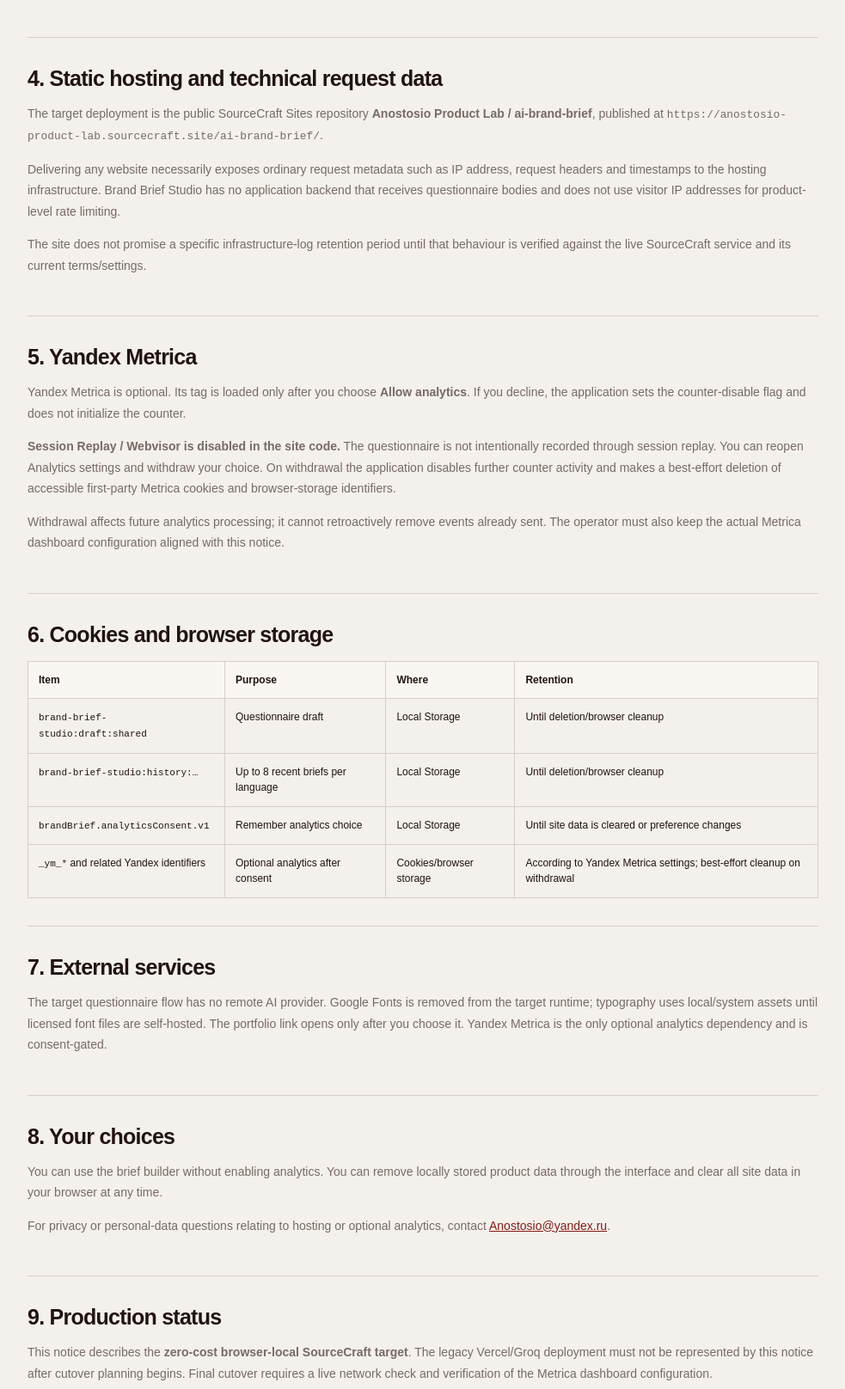
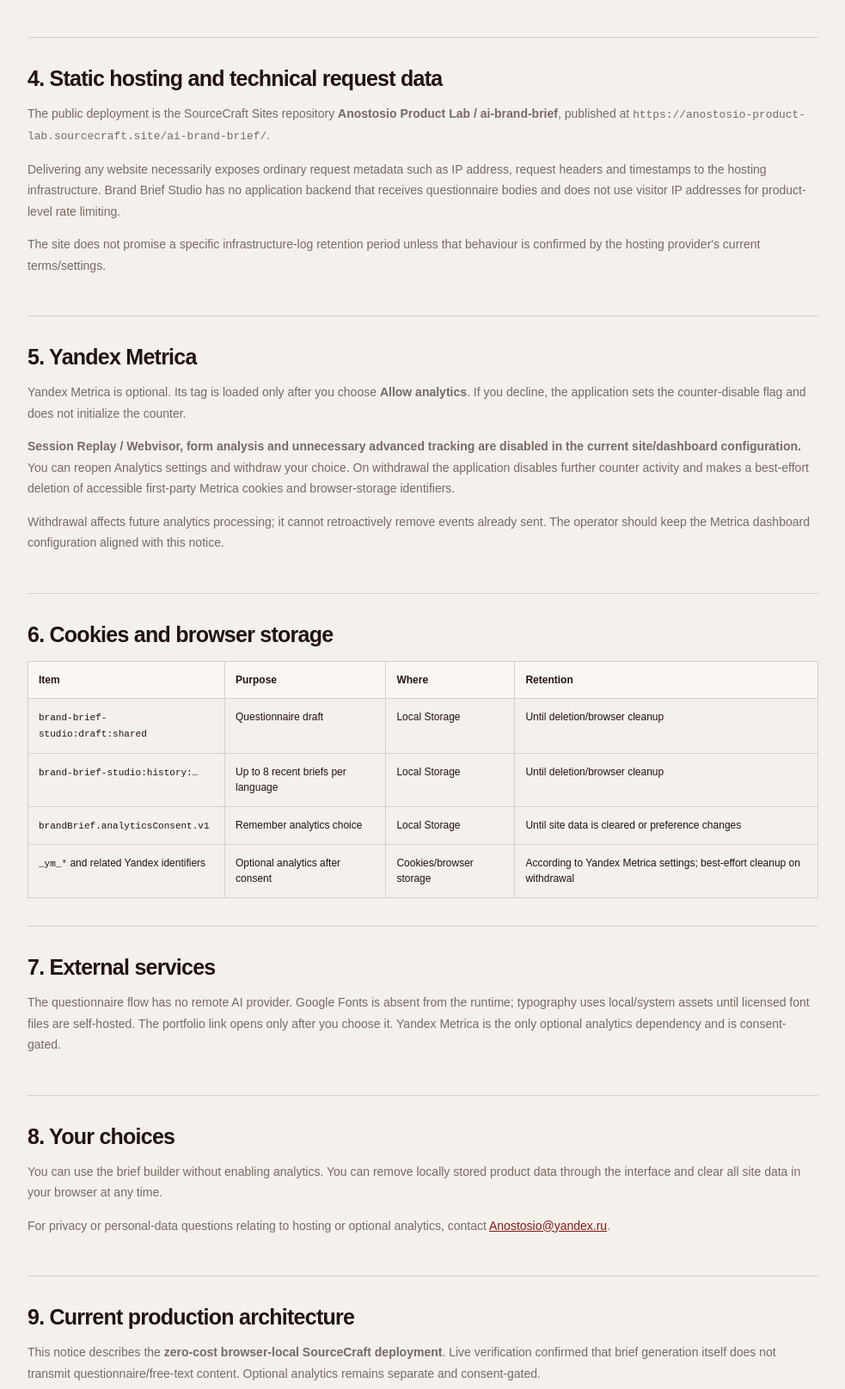
Before and after one commit to Anostosio/ai-brand-brief, a website: page privacy/index.html in a window 1280 px wide. Shown: the part 1184-2800 px from the top of the page at 86% size, without its empty margins (148-1131 px from the left). Drawn offline with Linux system fonts and the light colour scheme.

Commit message:
Finalize live privacy verification

```diff
--- a/privacy/index.html
+++ b/privacy/index.html
@@ -16,8 +16,8 @@
     <header class="privacy-hero">
       <p class="eyebrow">Anostosio° / Product Lab</p>
       <h1>Privacy in Brand Brief Studio</h1>
-      <p class="lead">Brand Brief Studio is designed as a static, browser-local product. Questionnaire content is processed on your device and is not sent to a Brand Brief Studio backend or an external AI provider.</p>
-      <div class="privacy-status"><strong>Pre-launch review.</strong> The operator contact and target static host are recorded below. Final publication still requires verification of the live analytics settings and network behaviour.</div>
+      <p class="lead">Brand Brief Studio is a static, browser-local product. Questionnaire content is processed on your device and is not sent to a Brand Brief Studio backend or an external AI provider.</p>
+      <div class="privacy-status"><strong>Live privacy verification completed 3 September 2026.</strong> On the SourceCraft deployment, building a brief produced no questionnaire/API request. After analytics was declined, the Fetch/XHR network list remained empty during brief generation.</div>
     </header>
 
     <article class="privacy-content">
@@ -43,16 +43,16 @@
 
       <section>
         <h2>4. Static hosting and technical request data</h2>
-        <p>The target deployment is the public SourceCraft Sites repository <strong>Anostosio Product Lab / ai-brand-brief</strong>, published at <code>https://anostosio-product-lab.sourcecraft.site/ai-brand-brief/</code>.</p>
+        <p>The public deployment is the SourceCraft Sites repository <strong>Anostosio Product Lab / ai-brand-brief</strong>, published at <code>https://anostosio-product-lab.sourcecraft.site/ai-brand-brief/</code>.</p>
         <p>Delivering any website necessarily exposes ordinary request metadata such as IP address, request headers and timestamps to the hosting infrastructure. Brand Brief Studio has no application backend that receives questionnaire bodies and does not use visitor IP addresses for product-level rate limiting.</p>
-        <p>The site does not promise a specific infrastructure-log retention period until that behaviour is verified against the live SourceCraft service and its current terms/settings.</p>
+        <p>The site does not promise a specific infrastructure-log retention period unless that behaviour is confirmed by the hosting provider's current terms/settings.</p>
       </section>
 
       <section>
         <h2>5. Yandex Metrica</h2>
         <p>Yandex Metrica is optional. Its tag is loaded only after you choose <strong>Allow analytics</strong>. If you decline, the application sets the counter-disable flag and does not initialize the counter.</p>
-        <p><strong>Session Replay / Webvisor is disabled in the site code.</strong> The questionnaire is not intentionally recorded through session replay. You can reopen Analytics settings and withdraw your choice. On withdrawal the application disables further counter activity and makes a best-effort deletion of accessible first-party Metrica cookies and browser-storage identifiers.</p>
-        <p>Withdrawal affects future analytics processing; it cannot retroactively remove events already sent. The operator must also keep the actual Metrica dashboard configuration aligned with this notice.</p>
+        <p><strong>Session Replay / Webvisor, form analysis and unnecessary advanced tracking are disabled in the current site/dashboard configuration.</strong> You can reopen Analytics settings and withdraw your choice. On withdrawal the application disables further counter activity and makes a best-effort deletion of accessible first-party Metrica cookies and browser-storage identifiers.</p>
+        <p>Withdrawal affects future analytics processing; it cannot retroactively remove events already sent. The operator should keep the Metrica dashboard configuration aligned with this notice.</p>
       </section>
 
       <section>
@@ -70,7 +70,7 @@
 
       <section>
         <h2>7. External services</h2>
-        <p>The target questionnaire flow has no remote AI provider. Google Fonts is removed from the target runtime; typography uses local/system assets until licensed font files are self-hosted. The portfolio link opens only after you choose it. Yandex Metrica is the only optional analytics dependency and is consent-gated.</p>
+        <p>The questionnaire flow has no remote AI provider. Google Fonts is absent from the runtime; typography uses local/system assets until licensed font files are self-hosted. The portfolio link opens only after you choose it. Yandex Metrica is the only optional analytics dependency and is consent-gated.</p>
       </section>
 
       <section>
@@ -80,8 +80,8 @@
       </section>
 
       <section>
-        <h2>9. Production status</h2>
-        <p>This notice describes the <strong>zero-cost browser-local SourceCraft target</strong>. The legacy Vercel/Groq deployment must not be represented by this notice after cutover planning begins. Final cutover requires a live network check and verification of the Metrica dashboard configuration.</p>
+        <h2>9. Current production architecture</h2>
+        <p>This notice describes the <strong>zero-cost browser-local SourceCraft deployment</strong>. Live verification confirmed that brief generation itself does not transmit questionnaire/free-text content. Optional analytics remains separate and consent-gated.</p>
       </section>
     </article>
 
```
